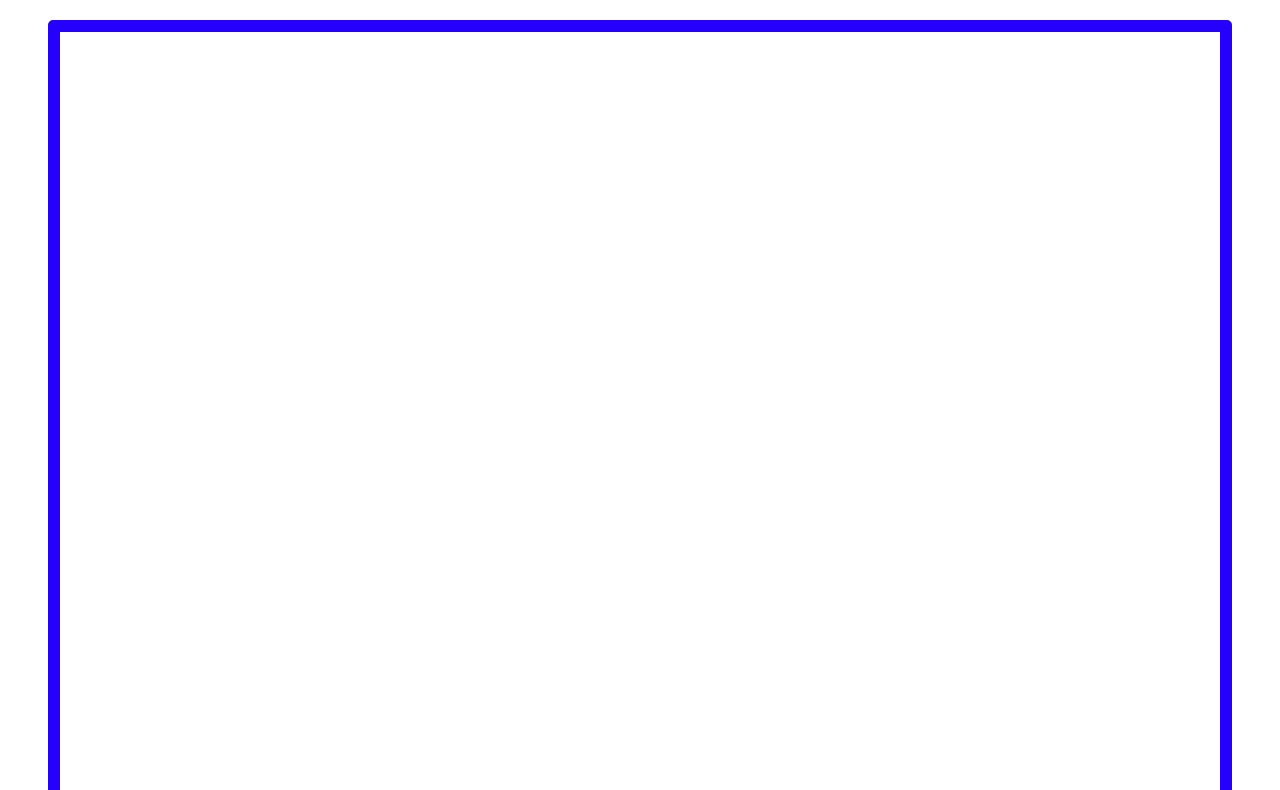
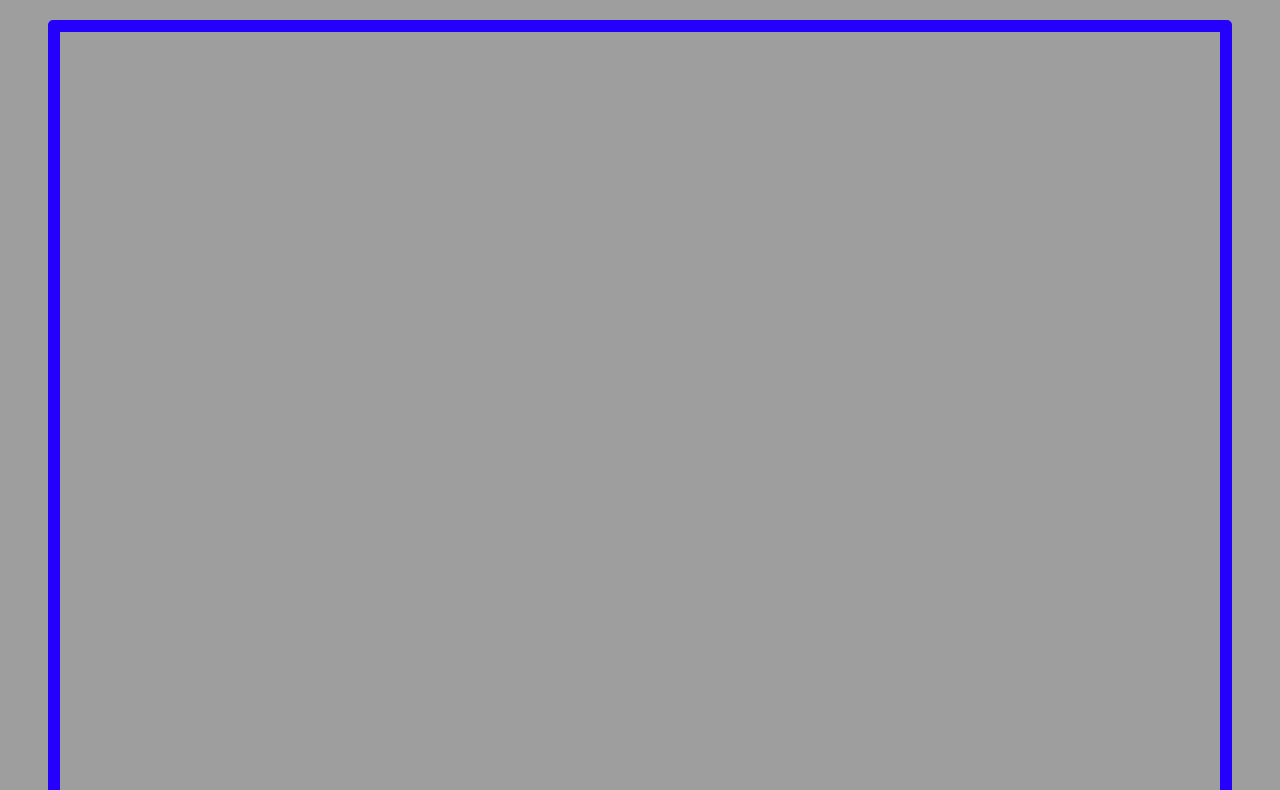
Before and after one commit to OR404/etch-a-sketch, a plain HTML site: page index.html in a window 1280 px wide. Shown: the part 167-957 px from the top of the page. Drawn offline with Linux system fonts and the light colour scheme; the site is published under a folder, as on GitHub Pages, so addresses that start at the root find nothing.

Commit message:
fixed background image url typo

```diff
--- a/style.css
+++ b/style.css
@@ -1,5 +1,5 @@
 body {
-    background-image: url('/images/clouds.jpg');
+    background-image: url('images/clouds.jpg');
     background-size: cover;
 }
 
```
